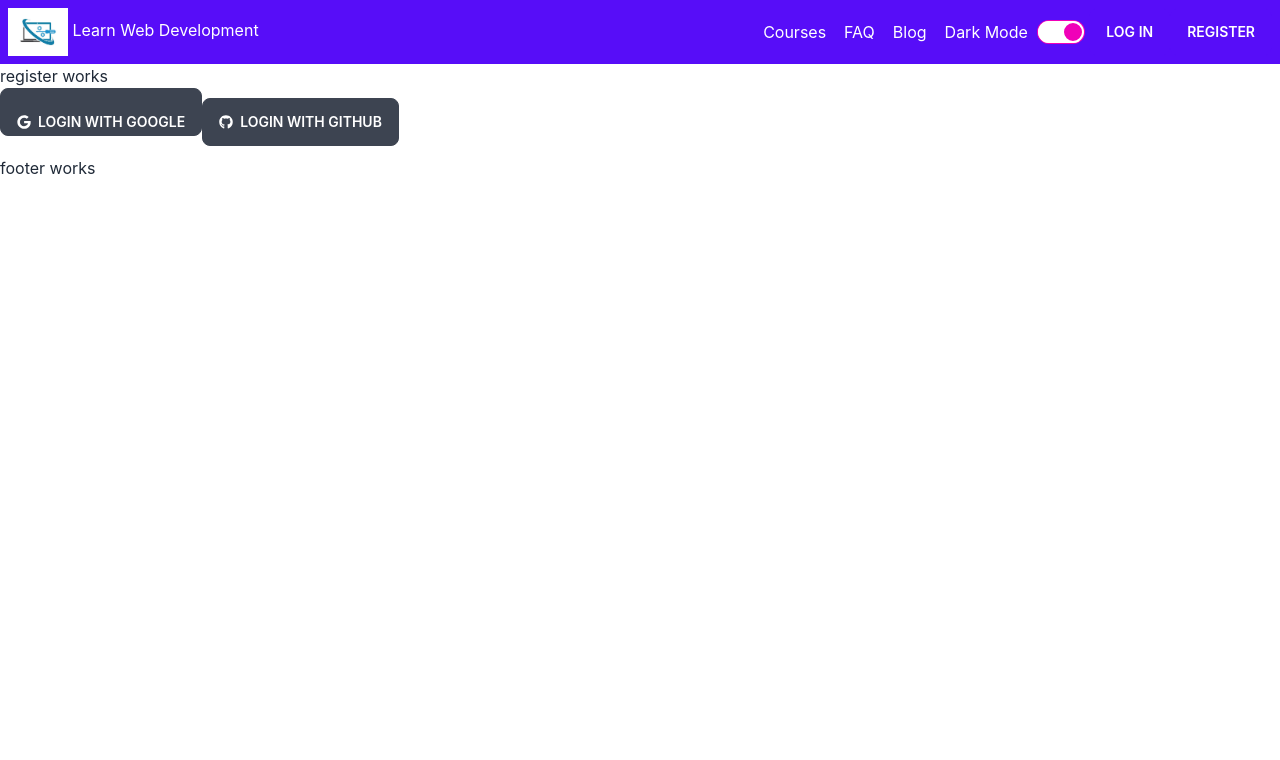
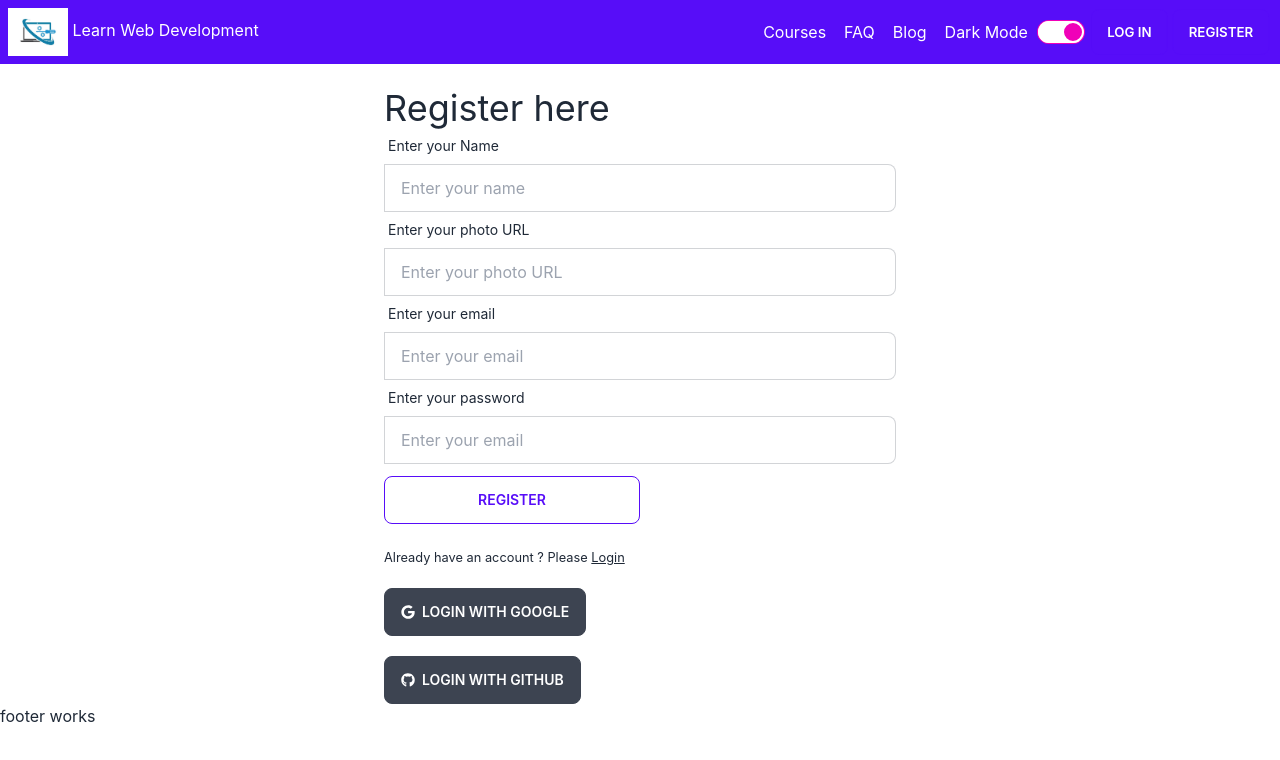
Before and after one commit to ashraful61/e-learning-platform-client, a React (Create React App) app: page /register in a window 1280 px wide. Shown: the top 760 px of the page. Built offline with nearby package versions, Linux system fonts and the light colour scheme; no server answers; the HTML template or start-up script is replaced by a standard one.

Commit message:
login registration done

```diff
--- a/src/Pages/Auth/Login/Login.js
+++ b/src/Pages/Auth/Login/Login.js
@@ -1,13 +1,13 @@
 import React, { useContext, useState } from "react";
-import { Link, useLocation, useNavigationType } from "react-router-dom";
+import { Link, useLocation, useNavigate } from "react-router-dom";
 import Swal from "sweetalert2";
 import { AuthContext } from "../../../contexts/AuthProvider/AuthProvider";
 import SocialLogin from "../SocialLogin/SocialLogin";
 
 const Login = () => {
   const [error, setError] = useState("");
-  const { googleLogin, setLoading } = useContext(AuthContext);
-  const navigate = useNavigationType();
+  const { emailLogin, setLoading } = useContext(AuthContext);
+  const navigate = useNavigate();
   const location = useLocation();
 
   const from = location.state?.from?.pathname || "/";
@@ -18,7 +18,7 @@ const Login = () => {
     const email = form.email.value;
     const password = form.password.value;
 
-    googleLogin(email, password)
+    emailLogin(email, password)
       .then((result) => {
         const user = result.user;
         console.log(user);
@@ -44,7 +44,7 @@ const Login = () => {
   return (
     <div className="w-2/5 mx-auto pt-6">
       <h3 className="text-4xl">Login here</h3>
-      <form onSubmit={handleSubmit} className="text-center">
+      <form onSubmit={handleSubmit}>
         <div className="form-control">
           <label className="label">
             <span className="label-text">Enter your email</span>
@@ -76,7 +76,7 @@ const Login = () => {
         <button className="btn btn-outline btn-primary w-3/6">Login</button>
       </form>
       <p>{error}</p>
-      <p>
+      <p className="my-5">
         <small>
           Don't have an account ? Please{" "}
           <Link style={{ "textDecoration": "underline" }} to="/register">
--- a/src/Pages/Auth/Register/Register.js
+++ b/src/Pages/Auth/Register/Register.js
@@ -1,12 +1,135 @@
-import React from 'react';
+import React, { useContext, useState } from 'react';
+import { Link } from 'react-router-dom';
+import Swal from 'sweetalert2';
+import { AuthContext } from '../../../contexts/AuthProvider/AuthProvider';
 import SocialLogin from '../SocialLogin/SocialLogin';
 
 const Register = () => {
+    const [error, setError] = useState('');
+    const { createUser, updateUserProfile, verifyEmail } = useContext(AuthContext);
+
+    const handleSubmit = event => {
+        event.preventDefault();
+        const form = event.target;
+        const name = form.name.value;
+        const photoURL = form.photoURL.value;
+        const email = form.email.value;
+        const password = form.password.value;
+        // console.log(name, photoURL, email, password);
+
+        createUser(email, password)
+            .then(result => {
+                const user = result.user;
+                console.log(user);
+                setError('');
+                form.reset();
+                handleUpdateUserProfile(name, photoURL);
+                handleEmailVerification();
+                Swal.fire({
+                    icon:'success',
+                    title:"Success",
+                    text:'Registration Successful.Email verification link has been sent to your email. Please verify your email address'
+                })
+            })
+            .catch(e => {
+                console.error(e);
+                setError(e.message);
+            });
+    }
+
+    const handleUpdateUserProfile = (name, photoURL) => {
+        const profile = {
+            displayName: name,
+            photoURL: photoURL
+        }
+
+        updateUserProfile(profile)
+            .then(() => { })
+            .catch(error => console.error(error));
+    }
+
+    const handleEmailVerification  = () => {
+        verifyEmail()
+        .then(() =>{})
+        .catch(error => console.error(error));
+    }
+
     return (
-        <div>
-            register works
-            <SocialLogin></SocialLogin>
-        </div>
+        <div className="w-2/5 mx-auto pt-6">
+        <h3 className="text-4xl">Register here</h3>
+        <form onSubmit={handleSubmit}>
+
+        <div className="form-control">
+            <label className="label">
+              <span className="label-text">Enter your Name</span>
+            </label>
+            <label className="input-group">
+              <input
+                type="text"
+                placeholder="Enter your name"
+                className="input input-bordered w-full"
+                name="name"
+                required
+              />
+            </label>
+          </div>
+
+          <div className="form-control">
+            <label className="label">
+              <span className="label-text">Enter your photo URL</span>
+            </label>
+            <label className="input-group">
+              <input
+                type="text"
+                placeholder="Enter your photo URL"
+                className="input input-bordered w-full"
+                name="photoURL"
+                required
+              />
+            </label>
+          </div>
+
+          <div className="form-control">
+            <label className="label">
+              <span className="label-text">Enter your email</span>
+            </label>
+            <label className="input-group">
+              <input
+                type="email"
+                placeholder="Enter your email"
+                className="input input-bordered w-full"
+                name="email"
+                required
+              />
+            </label>
+          </div>
+          <div className="form-control mb-3">
+            <label className="label">
+              <span className="label-text">Enter your password</span>
+            </label>
+            <label className="input-group">
+              <input
+                type="password"
+                placeholder="Enter your email"
+                className="input input-bordered w-full"
+                name="password"
+                required
+              />
+            </label>
+          </div>
+          <button className="btn btn-outline btn-primary w-3/6">Register</button>
+        </form>
+        <p>{error}</p>
+        <p className="my-5">
+          <small>
+            Already have an account ? Please{" "}
+            <Link style={{ "textDecoration": "underline" }} to="/login">
+              Login
+            </Link>
+          </small>
+        </p>
+        <SocialLogin></SocialLogin>
+      </div>
     );
 };
 
--- a/src/Pages/Auth/SocialLogin/SocialLogin.js
+++ b/src/Pages/Auth/SocialLogin/SocialLogin.js
@@ -26,9 +26,9 @@ const SocialLogin = () => {
 
   return (
     <div>
-      <button onClick={handleGoogleLogin} className="btn mb-5 pt-5">
+      <button onClick={handleGoogleLogin} className="btn mb-5">
         <FaGoogle></FaGoogle> &nbsp; Login with Google
-      </button>
+      </button> <br/>
 
       <button onClick={handleGithubLogin} className="btn">
         {" "}
--- a/src/Pages/Shared/Header/Header.js
+++ b/src/Pages/Shared/Header/Header.js
@@ -6,6 +6,7 @@ import "./Header.css";
 
 const Header = () => {
   const { user, logOut } = useContext(AuthContext);
+  console.log('aaaa', user)
 
   const handleLogOut = () => {
     logOut()
@@ -108,7 +109,7 @@ const Header = () => {
             <span className="text-white">Learn Web Development</span>
           </Link>
         </div>
-        <div>
+        <div className="hidden md:flex">
           <NavLink
             to="/"
             className={({ isActive, isPending }) => {
@@ -146,12 +147,13 @@ const Header = () => {
             <>
               <div className="avatar">
                 <div className="w-12 rounded-full ring ring-primary ring-offset-base-100 ring-offset-2">
-                  <img src={user?.photoUrl} alt="" />
+                  <img src={user?.photoURL} alt="" />
                 </div>
               </div>
-              <button onClick={handleLogOut} className="btn btn-error">
+              <button onClick={handleLogOut} className="btn btn-error btn-sm ml-3">
                 Logout
               </button>
+
             </>
           ) : (
             <>
--- a/src/contexts/AuthProvider/AuthProvider.js
+++ b/src/contexts/AuthProvider/AuthProvider.js
@@ -1,41 +1,81 @@
-import React, { createContext, useEffect, useState } from 'react';
-import app from '../../firebase/firebase.config';
-import { getAuth, onAuthStateChanged, signInWithPopup, signOut } from 'firebase/auth';
+import React, { createContext, useEffect, useState } from "react";
+import app from "../../firebase/firebase.config";
+import {
+  createUserWithEmailAndPassword,
+  getAuth,
+  onAuthStateChanged,
+  sendEmailVerification,
+  signInWithEmailAndPassword,
+  signInWithPopup,
+  signOut,
+  updateProfile,
+} from "firebase/auth";
 
 export const AuthContext = createContext();
-const auth = getAuth(app)
+const auth = getAuth(app);
 
-const AuthProvider = ({children}) => {
+const AuthProvider = ({ children }) => {
+  const [user, setUser] = useState(null);
+  const [loading, setLoading] = useState(true);
 
-    const [user, setUser] = useState(null);
-
-    const googleLogin = (provider) => {
-        return signInWithPopup(auth, provider);
-    }
+  const emailLogin = (email, password) => {
+    setLoading(true);
+    return signInWithEmailAndPassword(auth, email, password);
+  };
 
   const githubLogin = (provider) => {
+    setLoading(true);
     return signInWithPopup(auth, provider);
-    }
+  };
+
+  const createUser = (email, password) => {
+    setLoading(true);
+    return createUserWithEmailAndPassword(auth, email, password);
+  };
+
+  const updateUserProfile = (profile) => {
+    return updateProfile(auth.currentUser, profile);
+  };
+
+  const verifyEmail = () => {
+    return sendEmailVerification(auth.currentUser);
+  };
 
   const logOut = () => {
+    setLoading(true);
     return signOut(auth);
-    }
+  };
 
+  useEffect(() => {
+    const unsubscribe = onAuthStateChanged(auth, (currentUser) => {
+      console.log("inside auth state change", currentUser);
 
-    useEffect(()=>{
-     const unsubscribe = onAuthStateChanged(auth, currentUser => {
+    //   if (currentUser === null || currentUser.emailVerified) {
         setUser(currentUser);
-           return () => unsubscribe();
+    //   }
+      setLoading(false);
     });
-    },[])
 
-    const authInfo = {user, googleLogin, logOut, githubLogin}
+    return () => {
+      unsubscribe();
+    };
+  }, []);
+
+  const authInfo = {
+    loading,
+    setLoading,
+    user,
+    emailLogin,
+    logOut,
+    githubLogin,
+    createUser,
+    updateUserProfile,
+    verifyEmail
+  };
 
   return (
     <>
-            <AuthContext.Provider value={authInfo}>
-               {children}
-            </AuthContext.Provider>
+      <AuthContext.Provider value={authInfo}>{children}</AuthContext.Provider>
     </>
   );
 };
```
Lines whose indentation alone changed are shown as unchanged.
